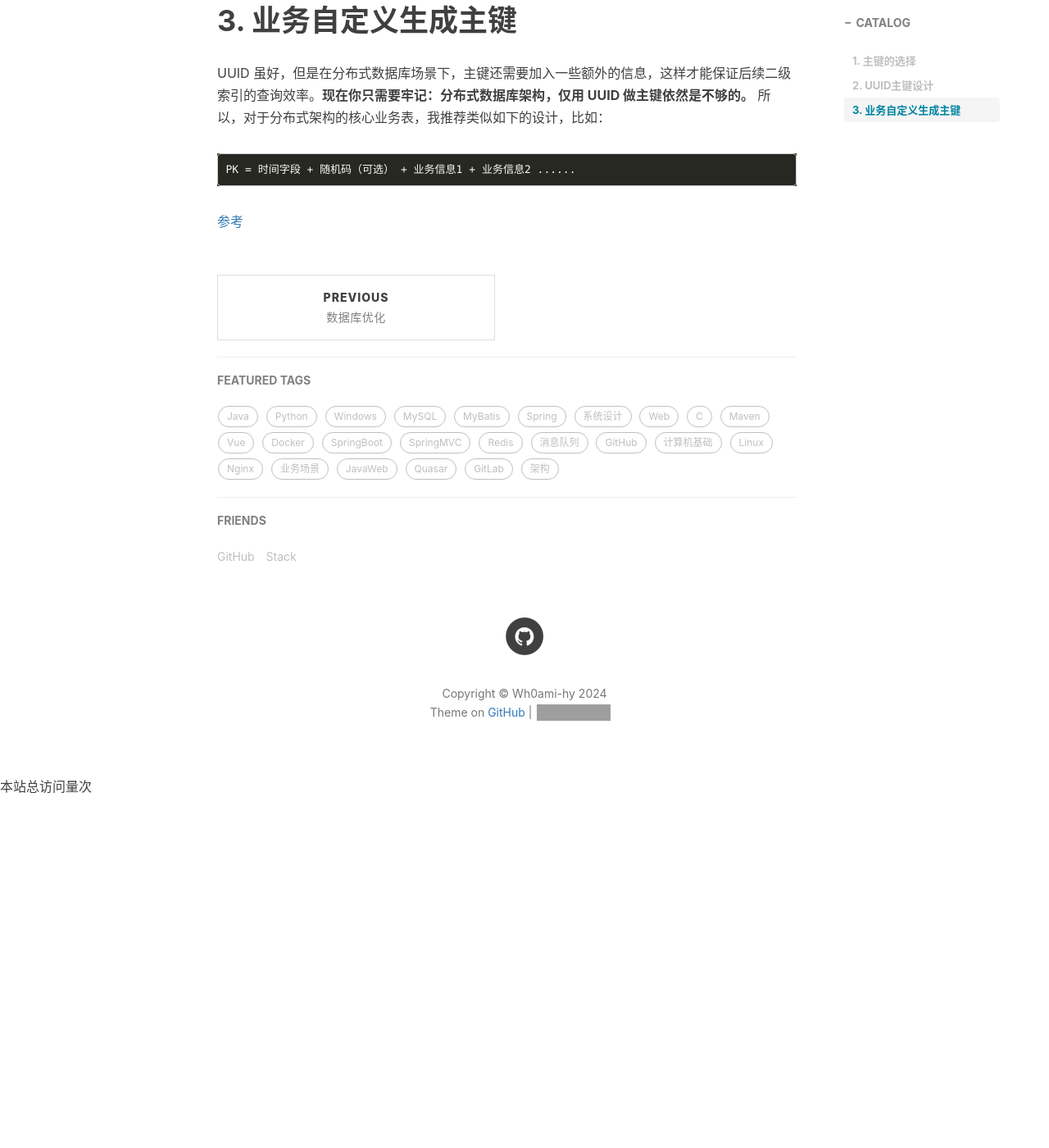
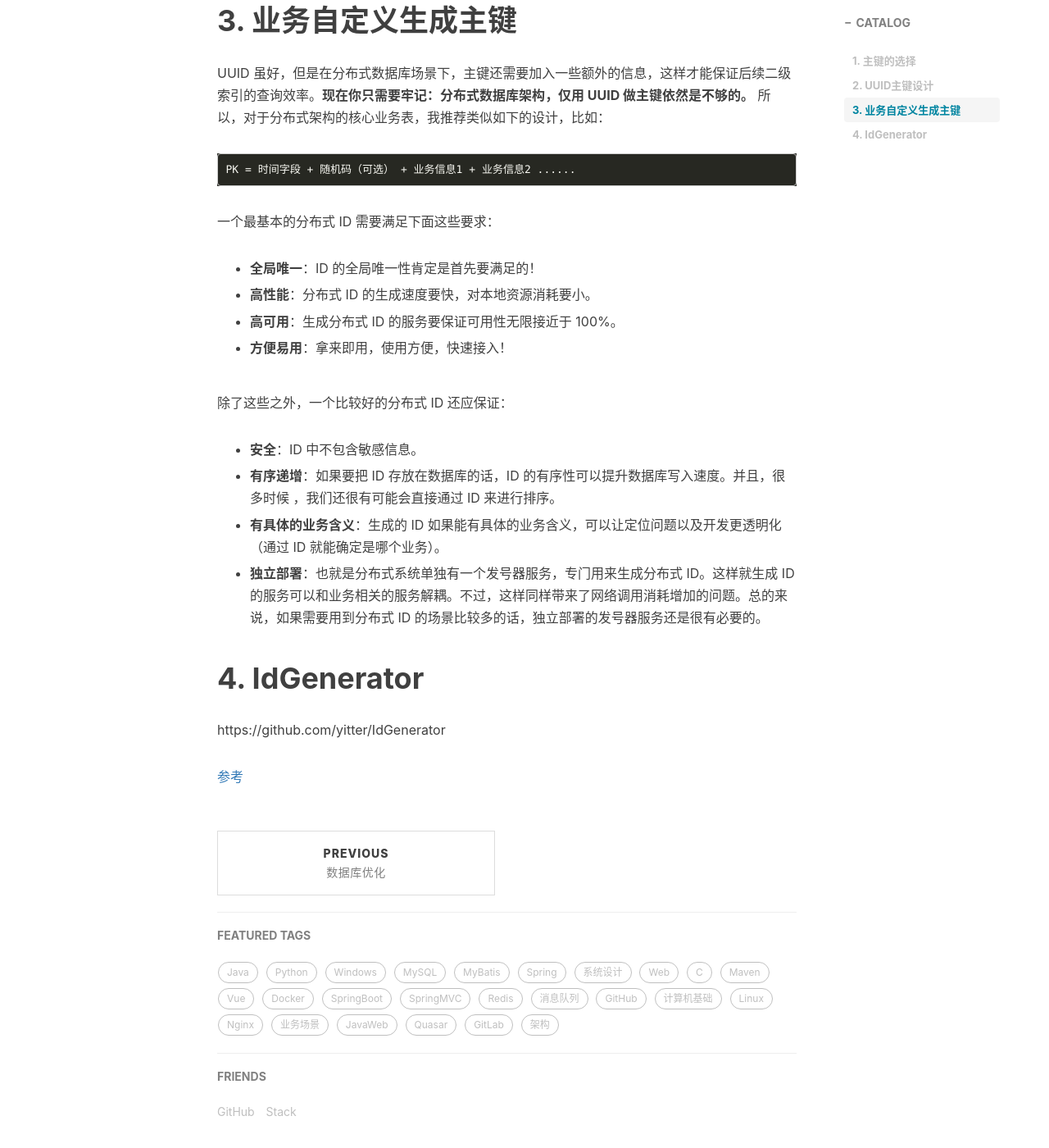
Before and after one commit to Wh0ami-hy/Wh0ami-hy.github.io, a Jekyll site: the page built from _posts/2024-07-22-MySQL主键设计.md, in a window 1280 px wide and 1400 px high, scrolled down 3081 px. Shown: the whole window at 82% size. Built offline with Jekyll 4.4.1, drawn with Linux system fonts in a browser that asks for light colours; nearby versions of some CDN libraries; comment, search, counter and statistics services are not loaded; before the commit the page ends 4054 px from its top, so only the background shows below that; some of the changed text lies outside the part shown; grey boxes are pictures that could not be loaded.

Commit message:
2024-07-23

````diff
--- a/_posts/2024-07-22-MySQL主键设计.md
+++ b/_posts/2024-07-22-MySQL主键设计.md
@@ -117,4 +117,31 @@ UUID 虽好，但是在分布式数据库场景下，主键还需要加入一些
 PK = 时间字段 + 随机码（可选） + 业务信息1 + 业务信息2 ......
 ```
 
+一个最基本的分布式 ID 需要满足下面这些要求：
+
+- **全局唯一**：ID 的全局唯一性肯定是首先要满足的！
+
+- **高性能**：分布式 ID 的生成速度要快，对本地资源消耗要小。
+
+- **高可用**：生成分布式 ID 的服务要保证可用性无限接近于 100%。
+
+- **方便易用**：拿来即用，使用方便，快速接入！
+
+
+除了这些之外，一个比较好的分布式 ID 还应保证：
+
+- **安全**：ID 中不包含敏感信息。
+
+- **有序递增**：如果要把 ID 存放在数据库的话，ID 的有序性可以提升数据库写入速度。并且，很多时候 ，我们还很有可能会直接通过 ID 来进行排序。
+
+- **有具体的业务含义**：生成的 ID 如果能有具体的业务含义，可以让定位问题以及开发更透明化（通过 ID 就能确定是哪个业务）。
+
+- **独立部署**：也就是分布式系统单独有一个发号器服务，专门用来生成分布式 ID。这样就生成 ID 的服务可以和业务相关的服务解耦。不过，这样同样带来了网络调用消耗增加的问题。总的来说，如果需要用到分布式 ID 的场景比较多的话，独立部署的发号器服务还是很有必要的。
+
+# 4. IdGenerator
+
+https://github.com/yitter/IdGenerator
+
+
+
 [参考](https://learn.lianglianglee.com/%e4%b8%93%e6%a0%8f/MySQL%e5%ae%9e%e6%88%98%e5%ae%9d%e5%85%b8/05%20%20%e8%a1%a8%e7%bb%93%e6%9e%84%e8%ae%be%e8%ae%a1%ef%bc%9a%e5%bf%98%e8%ae%b0%e8%8c%83%e5%bc%8f%e5%87%86%e5%88%99.md)
````
Also changed, not shown: other parts of _posts/2024-07-22-MySQL主键设计.md (+1 -1 lines), _posts/.obsidian/workspace.json (+15 -17 lines), _posts/2023-12-06-分布式数据库.md (+6 -3 lines).
